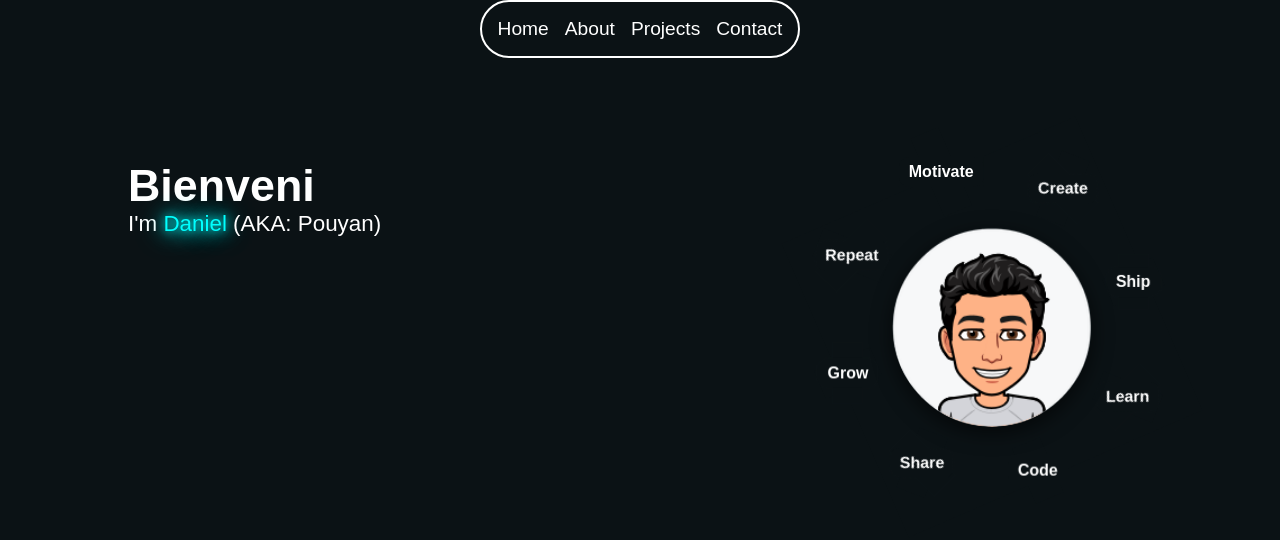
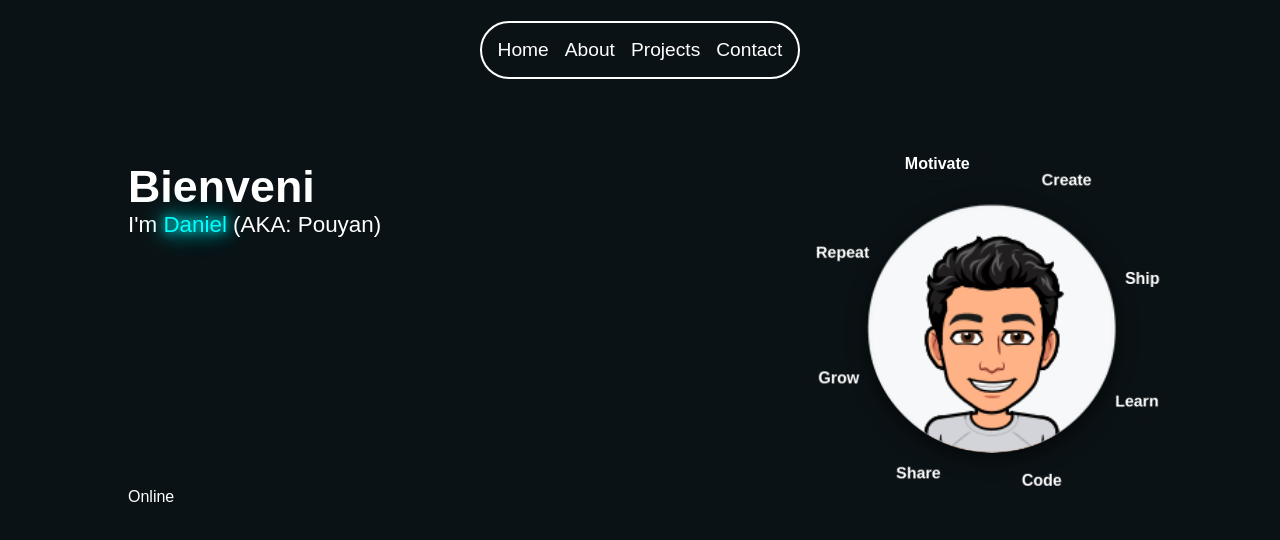
Before and after one commit to DanCreates1/Portfolio, a React (Vite) app in the folder Desktop/New portfolio/portfolio/: page / in a window 1280 px wide. Shown: the top 540 px of the page. Built offline with nearby package versions, Linux system fonts and the light colour scheme.

Commit message:
updated the hero section

```diff
--- a/Desktop/New portfolio/portfolio/src/components/Hero.jsx
+++ b/Desktop/New portfolio/portfolio/src/components/Hero.jsx
@@ -57,7 +57,7 @@ export default function Hero() {
   "Selamat datang", // Indonesian / Malay
   "Chào mừng", // Vietnamese
   "ຍິນດີຕ້ອນຮັບ", // Lao
-  "សូមស្វាគមន៍ sva kum)", // Khmer
+  "សូមស្វាគមន៍", // Khmer
   "မင်္ဂလာပါ", // Burmese
   "Karibu", // Swahili
   "Ongi etorri", // Basque
@@ -146,7 +146,7 @@ export default function Hero() {
 
           <div
             className="orbit"
-            style={{ ["--r"]: "120px", ["--speed"]: "8s" }}
+            style={{ ["--r"]: "130px", ["--speed"]: "8s" }}
           >
             <div className="word" style={{ ["--angle"]: "0deg" }}>
               <div className="inner"><span>Motivate</span></div>
@@ -182,6 +182,11 @@ export default function Hero() {
           </div>
         </div>
       </div>
+
+    <div className="status">
+      <div><span className="status-dot" aria-hidden="true"></span>Online</div>
+    </div>
+
     </div>
   )
 }
--- a/Desktop/New portfolio/portfolio/src/index.css
+++ b/Desktop/New portfolio/portfolio/src/index.css
@@ -16,6 +16,7 @@
 .navBar{
   display: flex;
   justify-content: center;
+  margin-top: 1.3rem;
 }
 
 .navBar > ul{
@@ -47,7 +48,7 @@
 
 
 .welcome{
-  margin-top: 10%;
+  margin-top: 8%;
   font-size: 1.4rem;
 }
 #dnaiel{
@@ -84,7 +85,7 @@
   left: 50%;
   top: 50%;
   transform: translate(-50%, -50%);
-  width: 200px;
+  width: 250px;
   height: auto;
   object-fit: cover;
   border-radius: 50%;
@@ -137,6 +138,34 @@
 @keyframes spin-reverse { to { transform: rotate(-360deg); } }
 
 
+
+
+.status > .status-dot {
+  width: 10px;
+  height: 10px;
+  border-radius: 50%;
+  background-color: green;
+  display: inline-block;
+  margin-right: 8px;
+}
+
+
+
+
+
+
+
+
+
+
+
+
+
+
+
+
+
+
 @media (max-width: 520px) {
   .scene{ width: 220px; height: 220px; flex: 0 0 220px; }
   .scene .avatar{ width: 90px; height: 90px; }
```
